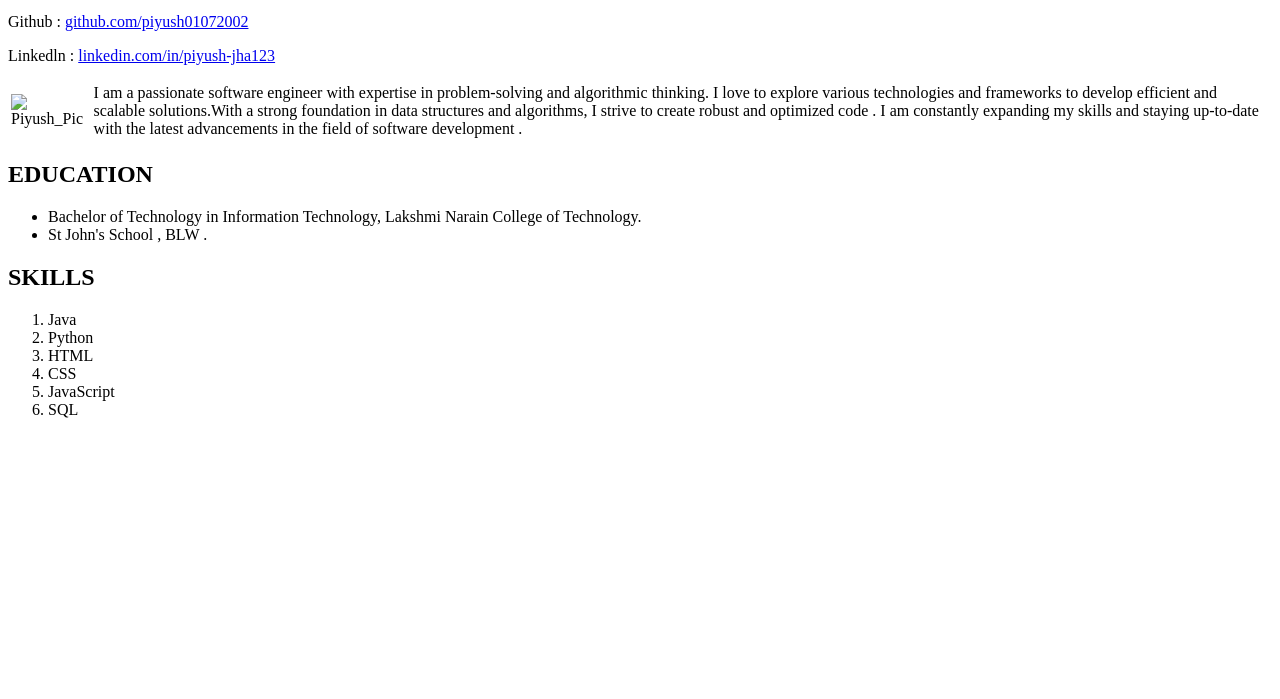
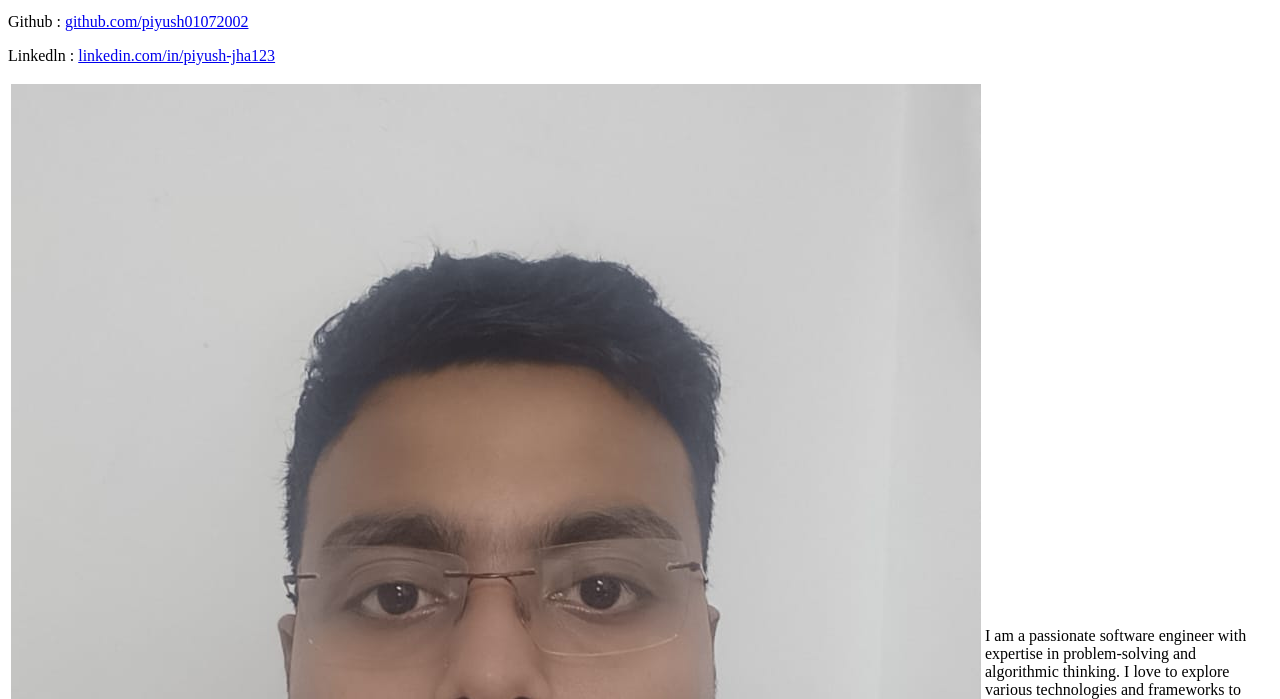
Before and after one commit to piyush01072002/My_Resume, a plain HTML site: page index.html in a window 1280 px wide. Shown: the part 101-800 px from the top of the page. Drawn offline with Linux system fonts and the light colour scheme.

Commit message:
Update index.html

```diff
--- a/index.html
+++ b/index.html
@@ -16,7 +16,7 @@
       <table>
          <tr>
             <td>
-               <img src="/My_Resume./My_Photo.jpeg"  alt="Piyush_Pic">
+               <img src="/My_Resume/My_Photo.jpeg"  alt="Piyush_Pic">
             </td>
             <td>
                I am a passionate software engineer with expertise in problem-solving and algorithmic thinking. I love to explore various technologies and frameworks to develop efficient and scalable solutions.With a strong foundation in data structures and algorithms, I strive to create robust and optimized code . I am constantly expanding my skills and staying up-to-date with the latest advancements in the field of software development .
```
